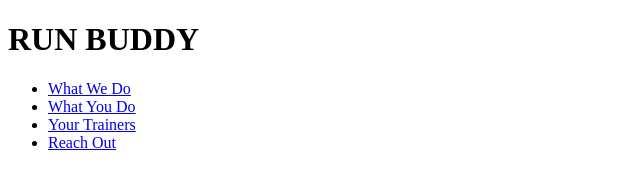
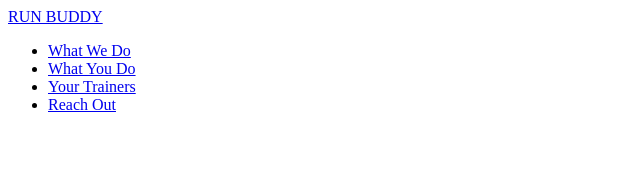
Before and after one commit to channchealysek/run-buddy, a plain HTML site: page index.html in a window 1280 px wide. Shown: the whole page, without its empty margins (0-640 px from the left). Drawn offline with Linux system fonts and the light colour scheme.

Commit message:
edite code elements

```diff
--- a/index.html
+++ b/index.html
@@ -7,7 +7,7 @@
   <body>
     <!-- navigation -->
     <header>
-      <h1>RUN BUDDY</h1>
+      <a href="/">RUN BUDDY</a>
       <nav>
         <ul>
           <li>
```
